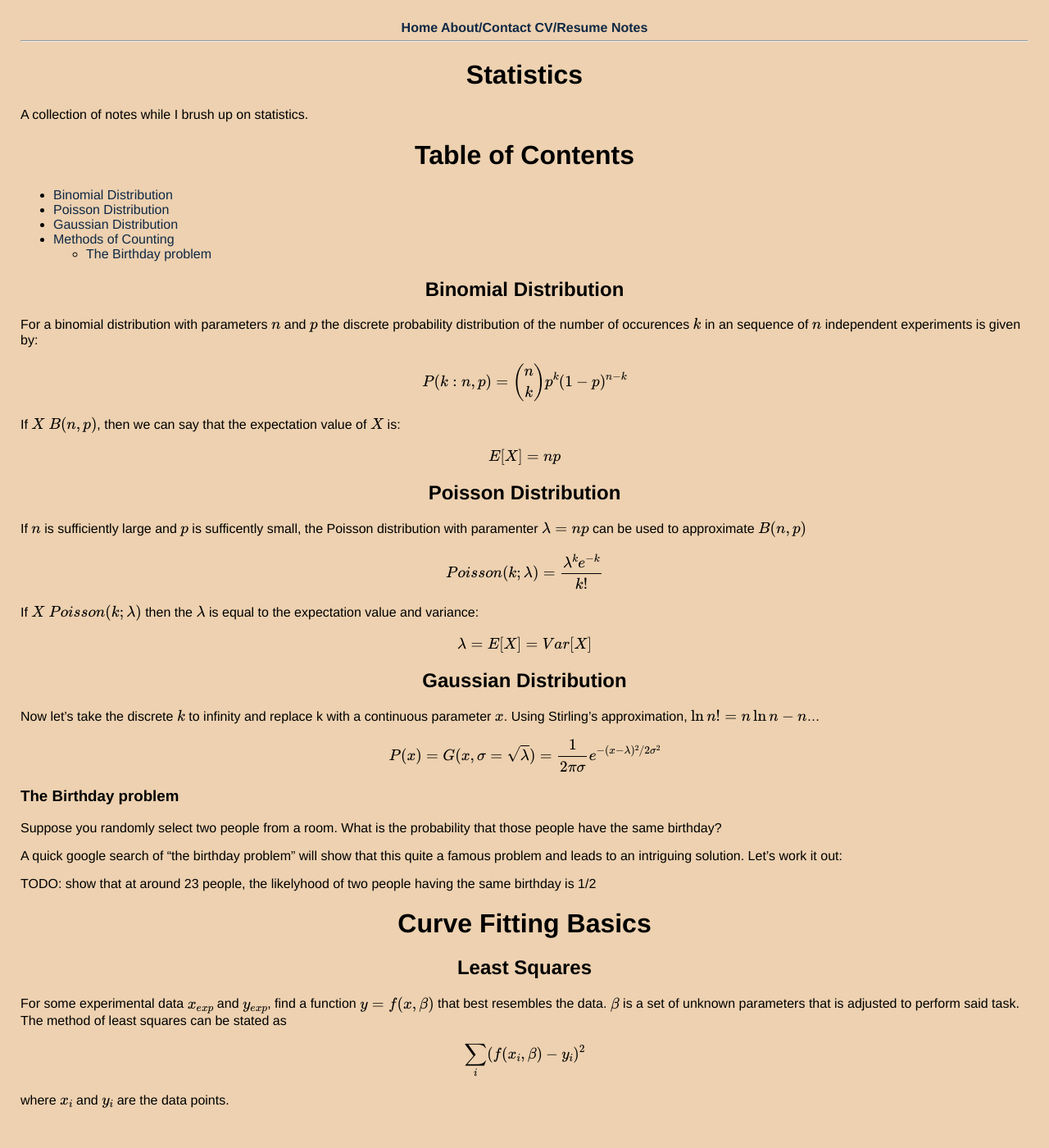
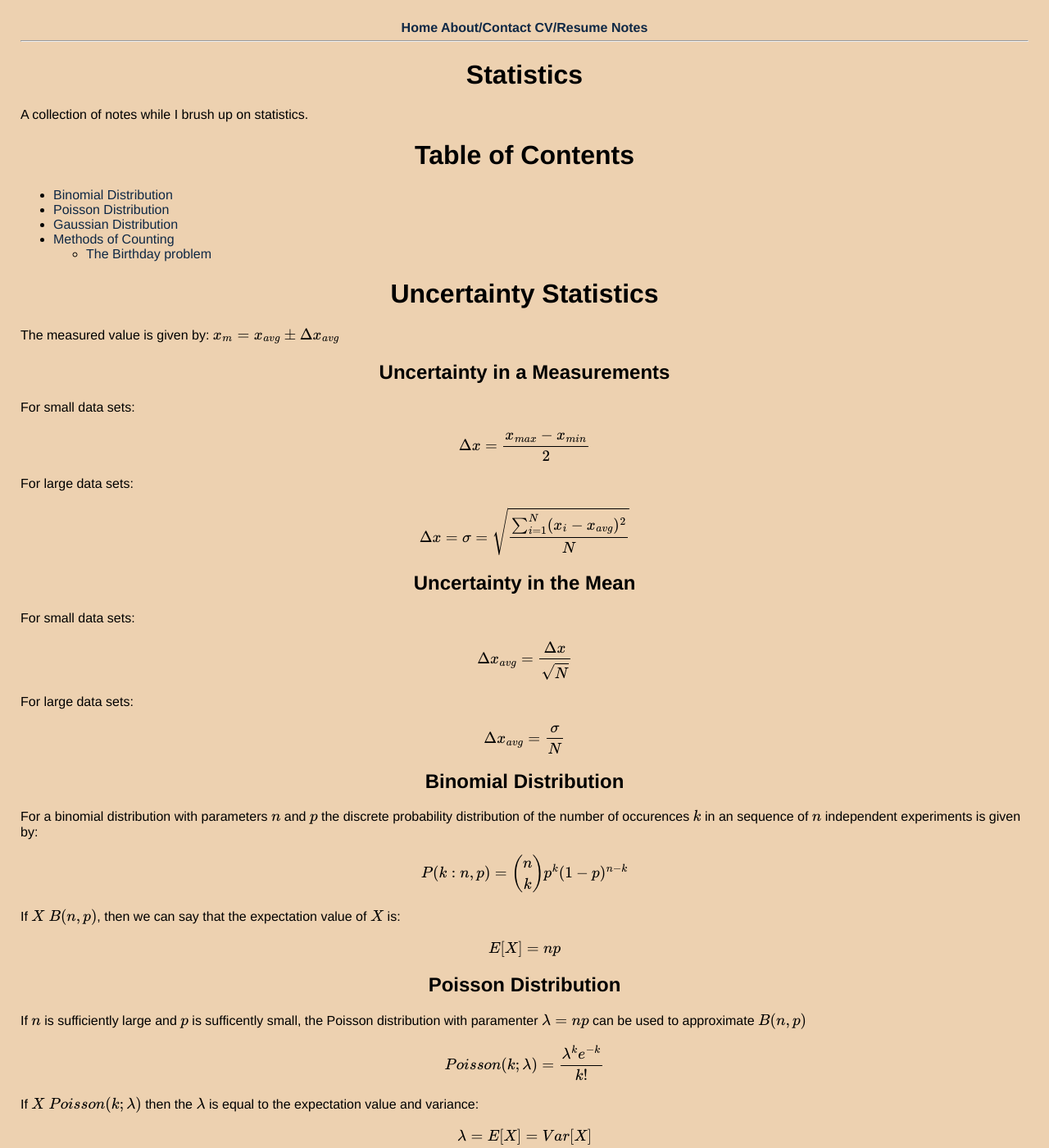
Before and after one commit to thaihangchung7/thaihangchung7.github.io, a Jekyll site: the page built from _theory/statistics.md, in a window 1280 px wide and 1400 px high. Shown: the whole window at 82% size. Built offline with Jekyll 4.4.1, drawn with Linux system fonts in a browser that asks for light colours; formulas are drawn with MathJax 3.

Commit message:
some basic error analysis equations

```diff
--- a/_theory/statistics.md
+++ b/_theory/statistics.md
@@ -14,6 +14,29 @@ Table of Contents
    * [Methods of Counting](#methods-of-counting)
       * [The Birthday problem](#the-birthday-problem)
 
+
+# Uncertainty Statistics
+
+The measured value is given by: $$x_{m} = x_{avg} \pm \Delta x_{avg}$$
+
+## Uncertainty in a Measurements
+For small data sets:
+
+$$\Delta x = \frac{x_{max}-x_{min}}{2}$$
+
+For large data sets:
+
+$$\Delta x = \sigma = \sqrt{ \frac{\sum_{i=1}^{N} (x_{i} - x_{avg})^{2}}{N} }$$
+
+## Uncertainty in the Mean
+
+For small data sets:
+
+$$\Delta x_{avg} = \frac{\Delta x}{\sqrt{N}}$$
+
+For large data sets:
+
+$$\Delta x_{avg} = \frac{\sigma}{N}$$
 
 ## Binomial Distribution
 For a binomial distribution with parameters $$n$$ and $$p$$ the discrete probability distribution of the number of occurences $$k$$ in an sequence of $$n$$ independent experiments is given by:
```
